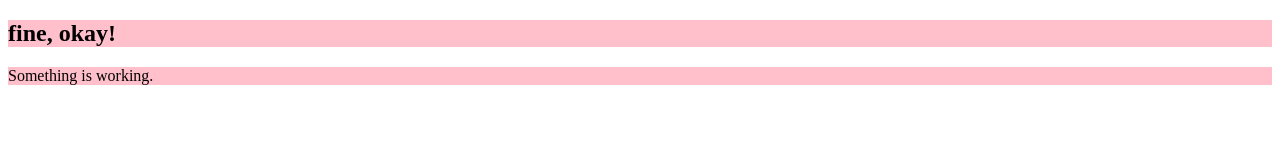
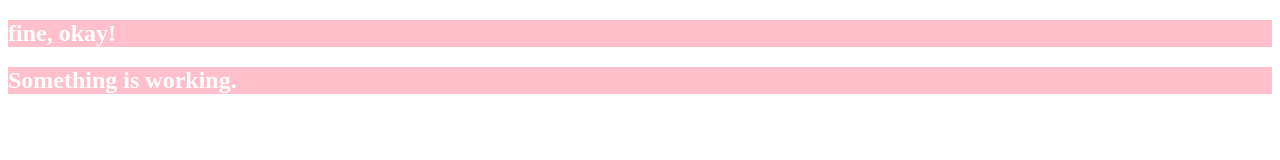
Before and after one commit to TianaJohnson/progress, a plain HTML site: page index.html in a window 1280 px wide. Drawn offline with Linux system fonts and the light colour scheme.

Commit message:
css added

```diff
--- a/index.html
+++ b/index.html
@@ -6,10 +6,9 @@
     <meta http-equiv="X-UA-Compatible" content="ie=edge">
     <title>uHost</title>
     <link rel="shortcut icon" href="favicon.png">
+    <link rel="stylesheet" href="main.css">
     <style>
-        section {
-            background:pink;
-        }
+
     </style>
 </head>
 
@@ -19,7 +18,7 @@
             <h1>fine, okay!</h1>
         </section>
         <section>
-            Something is working.
+            <h1>Something is working.</h1>
         </section>
     </main>
 </body>
--- a/main.css
+++ b/main.css
@@ -0,0 +1,8 @@
+section {
+    background:pink;
+}
+
+h1 {
+   color: white;
+   font family: sans-serif;
+}
```
